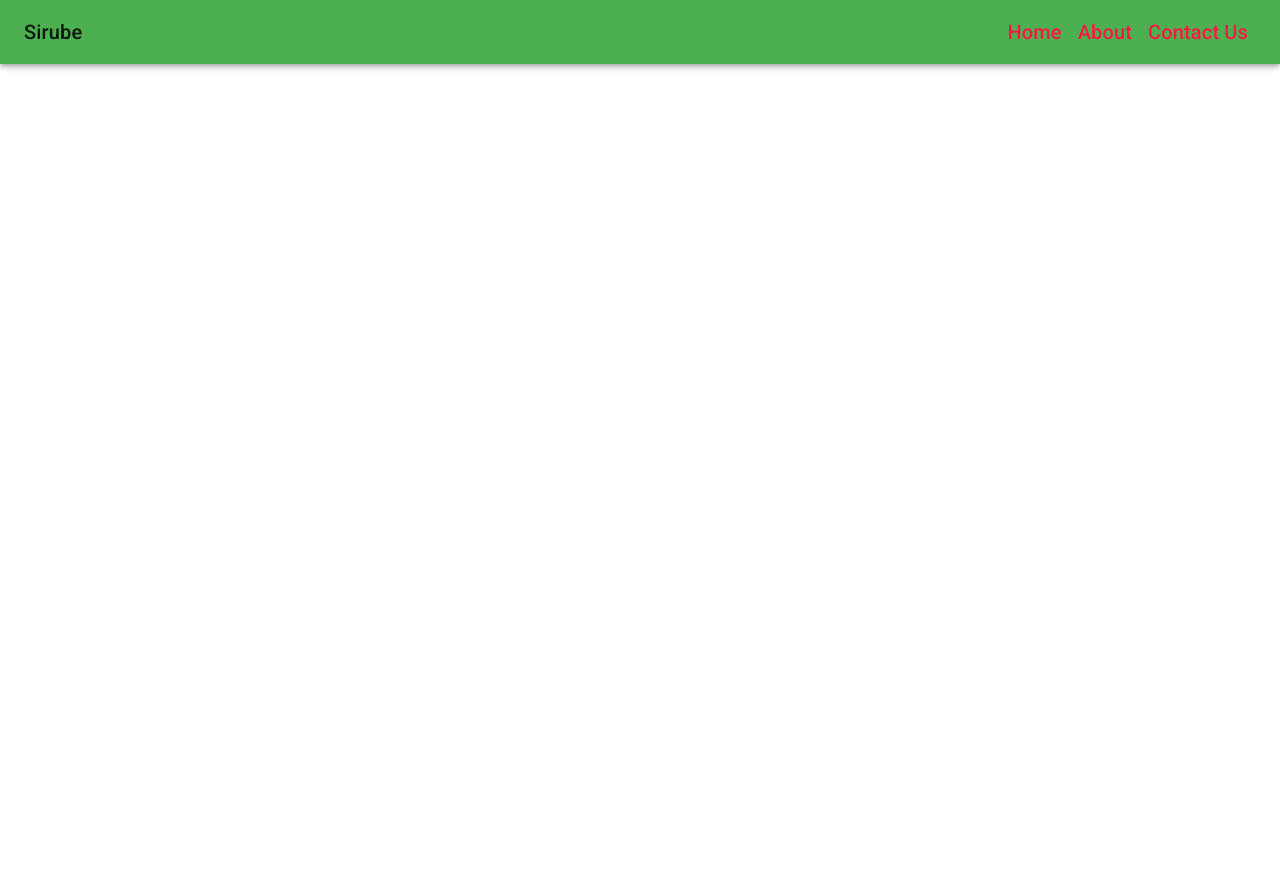
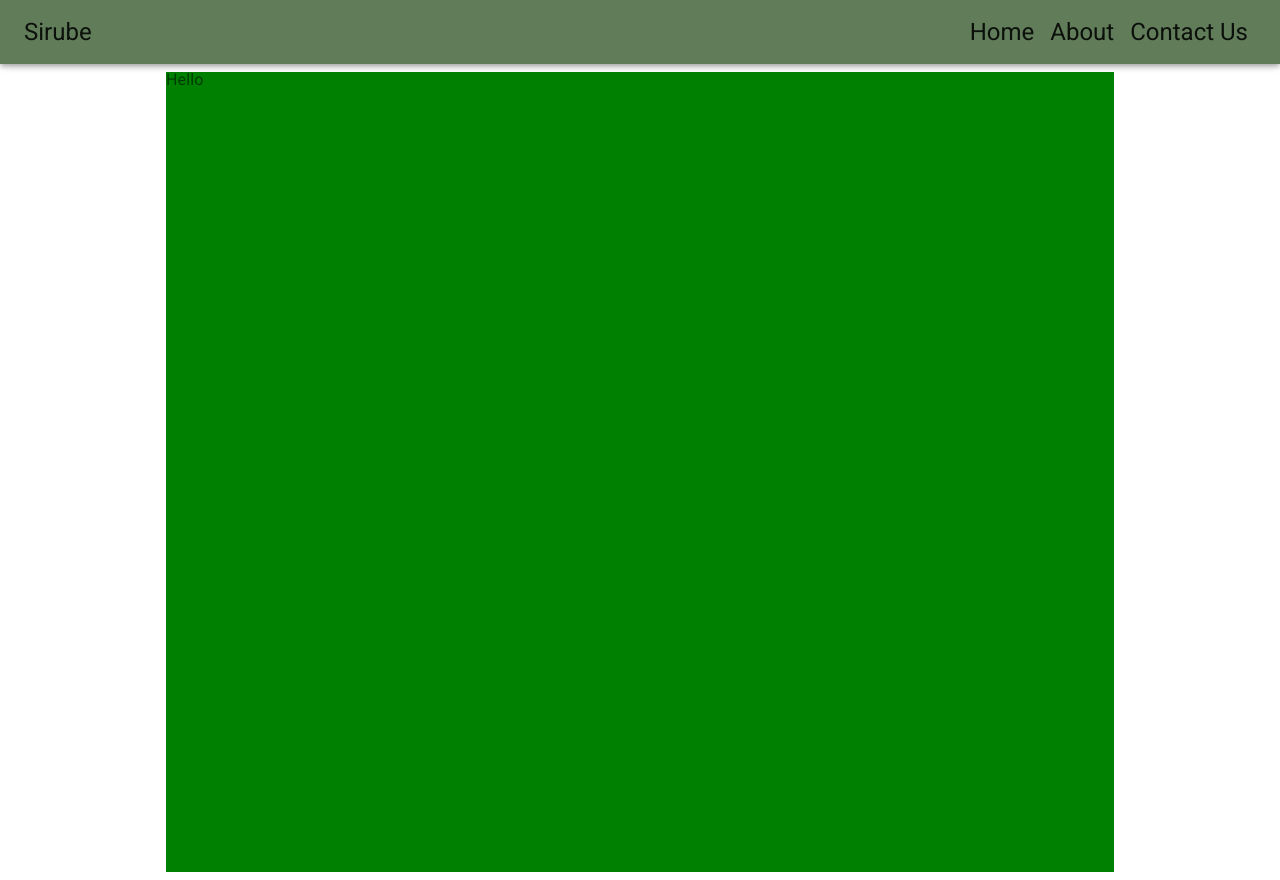
Before and after one commit to Neilphpbeginner/sirube-fe, a React (Create React App) app: page /contact_us in a window 1280 px wide. Before the commit the page ends 800 px from the top, so only its background shows below. Built offline with nearby package versions, Linux system fonts and the light colour scheme.

Commit message:
Modifying all Pages

```diff
--- a/package.json
+++ b/package.json
@@ -16,7 +16,7 @@
         "react-scripts": "3.4.1"
     },
     "scripts": {
-        "start": "node server.js",
+        "start": "react-scripts start",
         "build": "react-scripts build",
         "test": "react-scripts test",
         "eject": "react-scripts eject"
--- a/src/components/About.js
+++ b/src/components/About.js
@@ -1,9 +1,18 @@
 import React from "react";
 import Menu from "./Menu";
+import { Helmet } from "react-helmet";
 
 export default function About() {
   return (
     <div>
+      <Helmet>
+        <title>SIRUBE | About</title>
+        <meta name="description" content="About SIRUBE" />
+        <meta
+          name="keywords"
+          content="consulting santizer cleaning services COC"
+        />
+      </Helmet>
       <Menu />
     </div>
   );
--- a/src/components/ContactUS.js
+++ b/src/components/ContactUS.js
@@ -1,8 +1,36 @@
 import React from "react";
 import Menu from "./Menu";
 import { Helmet } from "react-helmet";
+import {
+  FormControl,
+  FormHelperText,
+  FormLabel,
+  Box,
+  makeStyles,
+} from "@material-ui/core";
+import { green } from "@material-ui/core/colors";
+
+const useStyles = makeStyles((theme) => ({
+  contactFormSection: {
+    paddingTop: "4rem",
+    margin: "auto",
+    display: "flex",
+    justifyContent: "center",
+    alignItems: "center",
+    flexDirection: "column",
+  },
+  root: {
+    width: "75%",
+    height: "100vh",
+    backgroundColor: "green",
+    label: {
+      fontSize: "5rem",
+    },
+  },
+}));
 
 export default function ContactUS() {
+  const classes = useStyles();
   return (
     <div>
       <Helmet>
@@ -11,6 +39,17 @@ export default function ContactUS() {
         <meta name="keywords" content="contact, rudi, ben" />
       </Helmet>
       <Menu />
+      <section className={classes.contactFormSection}>
+        <div className={classes.root}>
+          <FormControl>
+            <FormLabel className={classes.contactFormSection.label}>
+              Hello
+            </FormLabel>
+
+            <FormHelperText></FormHelperText>
+          </FormControl>
+        </div>
+      </section>
     </div>
   );
 }
--- a/src/components/Home.js
+++ b/src/components/Home.js
@@ -1,10 +1,31 @@
 import React from "react";
 import Menu from "./Menu";
+import { makeStyles, Typography } from "@material-ui/core";
+
+const useStyles = makeStyles((theme) => ({
+  mainSection: {
+    paddingTop: "4rem",
+    margin: "auto",
+    display: "flex",
+    justifyContent: "center",
+    alignItems: "center",
+    flexDirection: "column",
+  },
+}));
 
 export default function Home() {
+  const classes = useStyles();
   return (
     <div>
       <Menu />
+      <section className={classes.mainSection}>
+        <Typography variant="h4" color="initial">
+          This page is still under construction.
+        </Typography>
+        <Typography variant="h4" color="initial">
+          Please visit our contact page to send your enquiry.
+        </Typography>
+      </section>
     </div>
   );
 }
--- a/src/components/Menu.js
+++ b/src/components/Menu.js
@@ -8,26 +8,28 @@ export default function Menu() {
     <div className="main-menu">
       <AppBar position="fixed" color="primary">
         <Toolbar>
-          <Typography variant="h6">Sirube</Typography>
+          <Typography variant="h5" color="textPrimary">
+            Sirube
+          </Typography>
           <div style={{ width: "100%" }}>
-            <Box display="flex" justifyContent="flex-end" alignItems="flex-end">
+            <Box display="flex" justifyContent="flex-end">
               <Box p={1}>
                 <Link style={{ textDecoration: "none" }} to="/">
-                  <Typography variant="h6" color="secondary">
+                  <Typography variant="h5" color="textPrimary">
                     Home
                   </Typography>
                 </Link>
               </Box>
               <Box p={1}>
                 <Link style={{ textDecoration: "none" }} to="/about">
-                  <Typography variant="h6" color="secondary">
+                  <Typography variant="h5" color="textPrimary">
                     About
                   </Typography>
                 </Link>
               </Box>
               <Box p={1}>
                 <Link style={{ textDecoration: "none" }} to="/contact_us">
-                  <Typography variant="h6" color="secondary">
+                  <Typography variant="h5" color="textPrimary">
                     Contact Us
                   </Typography>
                 </Link>
--- a/src/index.js
+++ b/src/index.js
@@ -4,14 +4,24 @@ import App from "./App";
 import * as serviceWorker from "./serviceWorker";
 import { BrowserRouter as Router } from "react-router-dom";
 import { ThemeProvider, createMuiTheme } from "@material-ui/core/styles";
-import { red, green } from "@material-ui/core/colors";
 
 const theme = createMuiTheme({
   palette: {
-    secondary: red,
-    primary: green,
+    primary: {
+      light: "#8eab85",
+      main: "#607c58",
+      dark: "#35502f",
+      contrastText: "#fff",
+    },
+    secondary: {
+      light: "#7fab64",
+      main: "#517c38",
+      dark: "#244f0d",
+      contrastText: "#ffffff",
+    },
   },
 });
+
 ReactDOM.render(
   <Router>
     <ThemeProvider theme={theme}>
```
